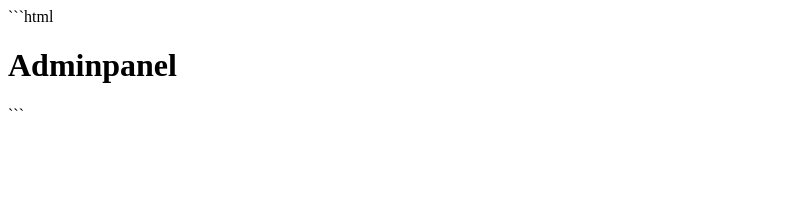
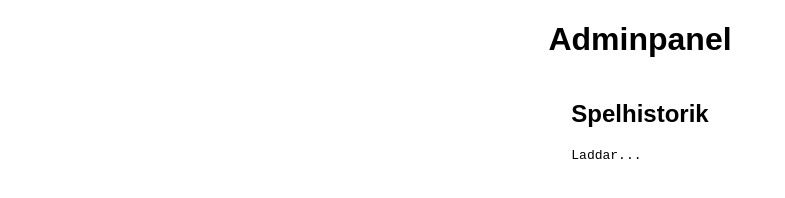
Before and after one commit to Noware87/O, a website: page public/admin.html in a window 1280 px wide. Shown: the whole page, without its empty margins (0-785 px from the left). Drawn offline with nearby package versions, Linux system fonts and the light colour scheme; no server answers.

Commit message:
Update admin.html

````diff
--- a/public/admin.html
+++ b/public/admin.html
@@ -1,8 +1,18 @@
-```html
 <!DOCTYPE html>
-<html><body>
+<html lang="sv">
+<head>
+  <meta charset="UTF-8">
+  <meta name="viewport" content="width=device-width, initial-scale=1.0">
+  <title>Adminpanel – NIMA OMME SPECIAL</title>
+  <link rel="stylesheet" href="style.css">
+</head>
+<body>
   <h1>Adminpanel</h1>
-  <div id="history"></div>
-  <script src="admin.js"></script>
-</body></html>
-```
+  <div>
+    <h2>Spelhistorik</h2>
+    <pre id="history">Laddar...</pre>
+  </div>
+  <script src="/socket.io/socket.io.js"></script>
+  <script defer src="admin.js"></script>
+</body>
+</html>
````
